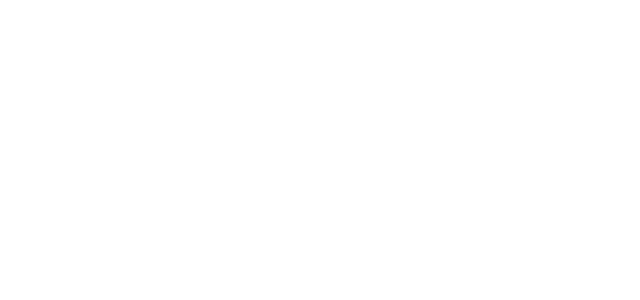
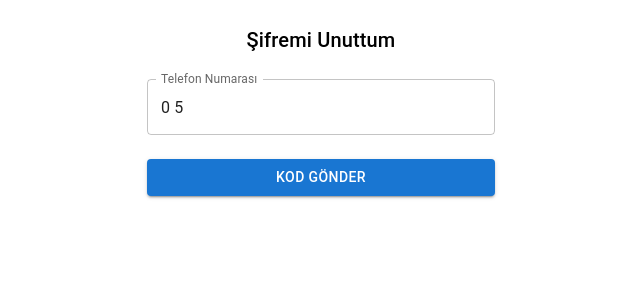
Before and after one commit to selimcanyildiz/my-okul-front, a React (Create React App) app: page /sifremi-unuttum in a window 1280 px wide. Before the commit this address had no page. Shown: the top 300 px of the page, without its empty margins (319-959 px from the left). Built offline with nearby package versions, Linux system fonts and the light colour scheme.

Commit message:
split components

```diff
--- a/package.json
+++ b/package.json
@@ -12,6 +12,7 @@
     "@testing-library/react": "^16.2.0",
     "@testing-library/user-event": "^13.5.0",
     "react": "^19.0.0",
+    "react-circular-progressbar": "^2.2.0",
     "react-dom": "^19.0.0",
     "react-router-dom": "^7.3.0",
     "react-scripts": "5.0.1",
--- a/src/App.js
+++ b/src/App.js
@@ -1,7 +1,8 @@
 import React from "react";
 import { BrowserRouter as Router, Routes, Route, Navigate } from "react-router-dom";
-import Giris from "./pages/Giris";
-import AnaSayfa from "./pages/AnaSayfa";
+import Login from "./pages/Login";
+import ForgotPassword from "./pages/ForgotPassword/ForgotPassword";
+import HomePage from "./pages/HomePage";
 import './App.css'
 
 const App = () => {
@@ -9,8 +10,9 @@ const App = () => {
     <Router>
       <Routes>
         <Route path="/" element={<Navigate to="/giris" />} />
-        <Route path="/giris" element={<Giris />} />
-        <Route path="/anasayfa" element={<AnaSayfa />} />
+        <Route path="/giris" element={<Login />} />
+        <Route path="/sifremi-unuttum" element={<ForgotPassword />} />
+        <Route path="/anasayfa" element={<HomePage />} />
       </Routes>
     </Router>
   );
--- /dev/null
+++ b/src/pages/ForgotPassword/ForgotPassword.js
@@ -0,0 +1,133 @@
+import React, { useState, useEffect } from 'react';
+import { Typography, Box, Container } from '@mui/material';
+import { useNavigate } from 'react-router-dom';
+import PhoneNumberInput from './PhoneNumberInput';
+import VerificationCodeInput from './VerificationCodeInput';
+import NewPasswordInput from './NewPasswordInput';
+
+const ForgotPassword = () => {
+  const navigate = useNavigate();
+
+  const [phoneNumber, setPhoneNumber] = useState('0 5');
+  const [verificationCode, setVerificationCode] = useState('');
+  const [newPassword, setNewPassword] = useState('');
+  const [confirmPassword, setConfirmPassword] = useState('');
+  const [message, setMessage] = useState('');
+  const [timer, setTimer] = useState(10);
+  const [isCodeSent, setIsCodeSent] = useState(false);
+  const [isCodeVerified, setIsCodeVerified] = useState(false);
+  const [isPhoneInputActive, setIsPhoneInputActive] = useState(true);
+
+  useEffect(() => {
+    let interval;
+    if (timer > 0 && isCodeSent && !isCodeVerified) {
+      interval = setInterval(() => {
+        setTimer((prev) => prev - 1);
+      }, 1000);
+    } else if (timer === 0 && !isCodeVerified) {
+      clearInterval(interval);
+      setMessage('Kod süresi doldu. Lütfen tekrar telefon numarasını girin.');
+      setIsCodeSent(false);
+      setVerificationCode('');
+      setTimer(10);
+      setIsPhoneInputActive(true); // Numara tekrar girilebilsin
+      setPhoneNumber('0 5'); // Numara sıfırlanıyor
+    }
+    return () => clearInterval(interval);
+  }, [timer, isCodeSent, isCodeVerified]);
+
+
+
+  const handleSendCode = () => {
+    if (!phoneNumber) {
+      setMessage('Lütfen geçerli bir telefon numarası girin.');
+    } else {
+      setMessage('Kod gönderildi. Lütfen gelen kodu girin.');
+      setIsCodeSent(true);
+      setIsPhoneInputActive(false);
+    }
+  };
+
+  const handleVerifyCode = () => {
+    if (verificationCode === '123456') {
+      setIsCodeVerified(true);
+      setMessage('Kod doğrulandı. Lütfen yeni şifrenizi girin.');
+    } else {
+      setMessage('Geçersiz kod. Lütfen tekrar deneyin.');
+    }
+  };
+
+  const handleSubmitNewPassword = () => {
+    if (newPassword && newPassword === confirmPassword) {
+      setMessage('Şifreniz başarıyla değiştirildi, yönlendiriliyorsunuz...');
+      setTimeout(() => {
+        navigate("/giris");
+      }, 1000);
+    } else {
+      setMessage('Şifreler uyuşmuyor veya geçersiz.');
+    }
+  };
+
+  const handlePhoneChange = (e) => {
+    let value = e.target.value.replace(/\D/g, ''); // Sadece sayıları kabul et
+    if (value.length <= 4) {
+      value = `0 5${value.slice(2)}`; // Başlangıçta 0 ve 5 sabit olacak
+    } else if (value.length <= 7) {
+      value = `0 5${value.slice(2, 4)} ${value.slice(4)} `; // İlk 3 haneli grup sabit 534
+    } else if (value.length < 10) {
+      value = `0 5${value.slice(2, 4)} ${value.slice(4, 7)} ${value.slice(7)} `; // İkinci grup sabit
+    } else {
+      value = `0 5${value.slice(2, 4)} ${value.slice(4, 7)} ${value.slice(7, 9)} ${value.slice(9, 11)} `; // Son grup
+    }
+    setPhoneNumber(value);
+  };
+
+  return (
+    <Container maxWidth="xs">
+      <Box sx={{ display: 'flex', flexDirection: 'column', alignItems: 'center', padding: 3 }}>
+        <Typography variant="h6" gutterBottom>
+          Şifremi Unuttum
+        </Typography>
+
+        {/* Telefon Numarası */}
+        {isPhoneInputActive && !isCodeSent && (
+          <PhoneNumberInput
+            phoneNumber={phoneNumber}
+            handlePhoneChange={handlePhoneChange}
+            handleSendCode={handleSendCode}
+          />
+        )}
+
+        {/* Kod Doğrulama */}
+        {isCodeSent && !isCodeVerified && (
+          <VerificationCodeInput
+            verificationCode={verificationCode}
+            setVerificationCode={setVerificationCode}
+            handleVerifyCode={handleVerifyCode}
+            timer={timer}
+          />
+        )}
+
+        {/* Yeni Şifre ve Onay */}
+        {isCodeVerified && (
+          <NewPasswordInput
+            newPassword={newPassword}
+            confirmPassword={confirmPassword}
+            setNewPassword={setNewPassword}
+            setConfirmPassword={setConfirmPassword}
+            handleSubmitNewPassword={handleSubmitNewPassword}
+          />
+        )}
+
+        {/* Mesaj */}
+        {message && (
+          <Typography variant="body2" color={message.includes('başarıyla') ? 'success.main' : 'error.main'} sx={{ marginTop: 2 }}>
+            {message}
+          </Typography>
+        )}
+      </Box>
+    </Container>
+  );
+};
+
+export default ForgotPassword;
--- /dev/null
+++ b/src/pages/ForgotPassword/NewPasswordInput.js
@@ -0,0 +1,38 @@
+import React from 'react';
+import { TextField, Button } from '@mui/material';
+
+const NewPasswordInput = ({ newPassword, confirmPassword, setNewPassword, setConfirmPassword, handleSubmitNewPassword }) => {
+  return (
+    <>
+      <TextField
+        label="Yeni Şifre"
+        type="password"
+        variant="outlined"
+        fullWidth
+        value={newPassword}
+        onChange={(e) => setNewPassword(e.target.value)}
+        margin="normal"
+      />
+      <TextField
+        label="Yeni Şifre Onayı"
+        type="password"
+        variant="outlined"
+        fullWidth
+        value={confirmPassword}
+        onChange={(e) => setConfirmPassword(e.target.value)}
+        margin="normal"
+      />
+      <Button
+        variant="contained"
+        color="primary"
+        onClick={handleSubmitNewPassword}
+        fullWidth
+        sx={{ marginTop: 2 }}
+      >
+        Şifreyi Değiştir
+      </Button>
+    </>
+  );
+};
+
+export default NewPasswordInput;
--- /dev/null
+++ b/src/pages/ForgotPassword/PhoneNumberInput.js
@@ -0,0 +1,29 @@
+import React from 'react';
+import { TextField, Button } from '@mui/material';
+
+const PhoneNumberInput = ({ phoneNumber, handlePhoneChange, handleSendCode }) => {
+  return (
+    <>
+      <TextField
+        label="Telefon Numarası"
+        variant="outlined"
+        fullWidth
+        value={phoneNumber}
+        onChange={handlePhoneChange}
+        margin="normal"
+        inputProps={{ maxLength: 16 }}
+      />
+      <Button
+        variant="contained"
+        color="primary"
+        onClick={handleSendCode}
+        fullWidth
+        sx={{ marginTop: 2 }}
+      >
+        Kod Gönder
+      </Button>
+    </>
+  );
+};
+
+export default PhoneNumberInput;
--- /dev/null
+++ b/src/pages/ForgotPassword/VerificationCodeInput.js
@@ -0,0 +1,62 @@
+import React from 'react';
+import { TextField, Button, Typography, Box } from '@mui/material';
+import { CircularProgressbarWithChildren } from 'react-circular-progressbar';
+
+const VerificationCodeInput = ({ verificationCode, setVerificationCode, handleVerifyCode, timer }) => {
+  return (
+    <>
+      <TextField
+        label="Doğrulama Kodu"
+        variant="outlined"
+        fullWidth
+        value={verificationCode}
+        onChange={(e) => setVerificationCode(e.target.value)}
+        margin="normal"
+      />
+      <Button
+        variant="contained"
+        color="primary"
+        onClick={handleVerifyCode}
+        fullWidth
+        sx={{ marginTop: 2 }}
+      >
+        Kodu Doğrula
+      </Button>
+      <Typography variant="body2" sx={{ marginTop: 1 }}>
+        Kalan Süre:
+      </Typography>
+      <Box sx={{ width: 70, height: 70, marginTop: 1 }}>
+        <CircularProgressbarWithChildren
+          value={(timer / 120) * 100}
+          strokeWidth={5}
+          styles={{
+            path: {
+              stroke: timer >= 6 ? 'green' : timer >= 3 ? 'yellow' : 'red',
+              strokeLinecap: 'round',
+              transition: 'stroke 0.5s ease-in-out', // Renk geçişi için transition eklendi
+            },
+            text: {
+              fill: timer >= 60 ? 'green' : timer >= 30 ? 'yellow' : 'red',
+              fontSize: '20px',
+              fontWeight: 'bold',
+              transition: 'fill 0.5s ease-in-out', // Renk geçişi için transition eklendi
+            },
+          }}
+        >
+          <div style={{ fontSize: 20, marginTop: -15 }}>
+            <strong
+              style={{
+                color: timer >= 6 ? 'green' : timer >= 3 ? 'yellow' : 'red',
+                transition: 'color 0.5s ease-in-out',  // Burada renk geçişine animasyon ekliyoruz
+              }}
+            >
+              {`${timer} s`}
+            </strong>
+          </div>
+        </CircularProgressbarWithChildren>
+      </Box>
+    </>
+  );
+};
+
+export default VerificationCodeInput;
--- a/src/pages/Giris.js
+++ b/src/pages/Login.js
@@ -1,5 +1,5 @@
 import React, { useState } from "react";
-import { Container, TextField, Button, Typography, Box, Link, Paper } from "@mui/material";
+import { Container, TextField, Button, Typography, Box, Paper } from "@mui/material";
 import { useNavigate } from "react-router-dom";
 
 const Giris = () => {
@@ -15,6 +15,10 @@ const Giris = () => {
     }
   };
 
+  const handleForgotPassword = () => {
+    navigate("/sifremi-unuttum");
+  }
+
   return (
     <Container maxWidth="xs">
       <Paper elevation={3} sx={{ p: 4, mt: 10, textAlign: "center" }}>
@@ -24,7 +28,7 @@ const Giris = () => {
         <Box component="form" noValidate autoComplete="off">
           <TextField
             fullWidth
-            label="Kullanıcı Adı"
+            label="TC Kimlik No"
             variant="outlined"
             margin="normal"
             value={kullaniciAdi}
@@ -49,9 +53,9 @@ const Giris = () => {
             Giriş Yap
           </Button>
         </Box>
-        <Link href="#" variant="body2" sx={{ display: "block", mt: 2 }}>
+        <Button onClick={handleForgotPassword} variant="contained" sx={{ display: "block", mt:2 }}>
           Şifremi Unuttum
-        </Link>
+        </Button>
       </Paper>
     </Container>
   );
```
Also changed, not shown: src/pages/HomePage.js (renamed from src/pages/AnaSayfa.js), 1 other file (tests, documents, lock files or other folders).
